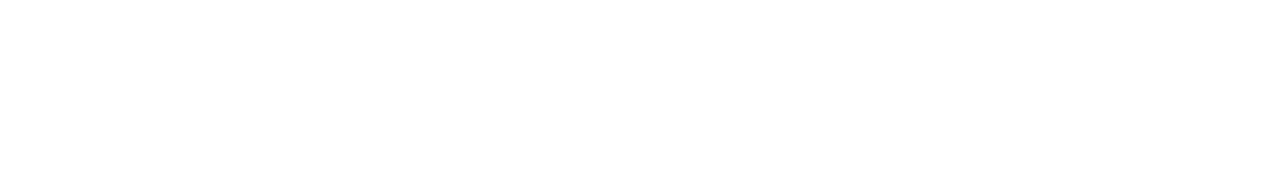
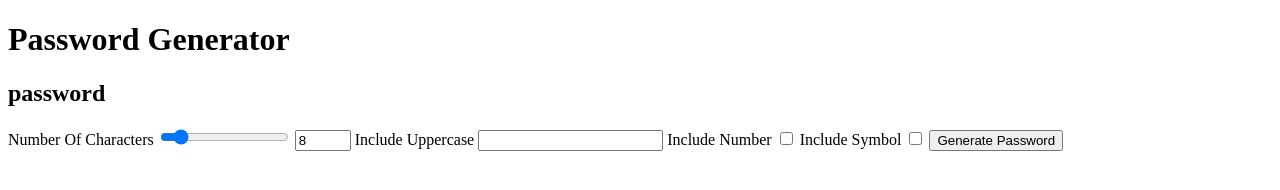
Before and after one commit to McQTip22/password-generator, a plain HTML site: page index.html in a window 1280 px wide. Drawn offline with Linux system fonts and the light colour scheme.

Commit message:
form setup

```diff
--- a/index.html
+++ b/index.html
@@ -4,8 +4,29 @@
     <meta charset="UTF-8">
     <meta name="viewport" content="width=device-width, initial-scale=1.0">
     <title>Password Generator</title>
+    <script src="app.js" defer></script>
+    <link rel="stylesheet" href="styles.css">
 </head>
 <body>
+    <div class="container">
+        <h1>Password Generator</h1>
+        <h2>password</h2>
+        <form>
+            <label for="AmountNumber">Number Of Characters</label>
+            <input type="range" min="5" max="30" value="8" id="AmountRange">
+            <input type="number" min="5" max="30" value="8" id="AmountNumber">
 
+            <label for="IncludeUppercase">Include Uppercase</label>
+            <input type="checkboc" id=IncludeUppercase>
+
+            <label for="IncludeNumber">Include Number</label>
+            <input type="checkbox" id="IncludeNumber">
+
+            <label for="IncluedeSymbol">Include Symbol</label>
+            <input type="checkbox" id="IncluedeSymbol">
+
+            <button type="submit">Generate Password</button>
+        </form>
+    </div>
 </body>
 </html>
```
